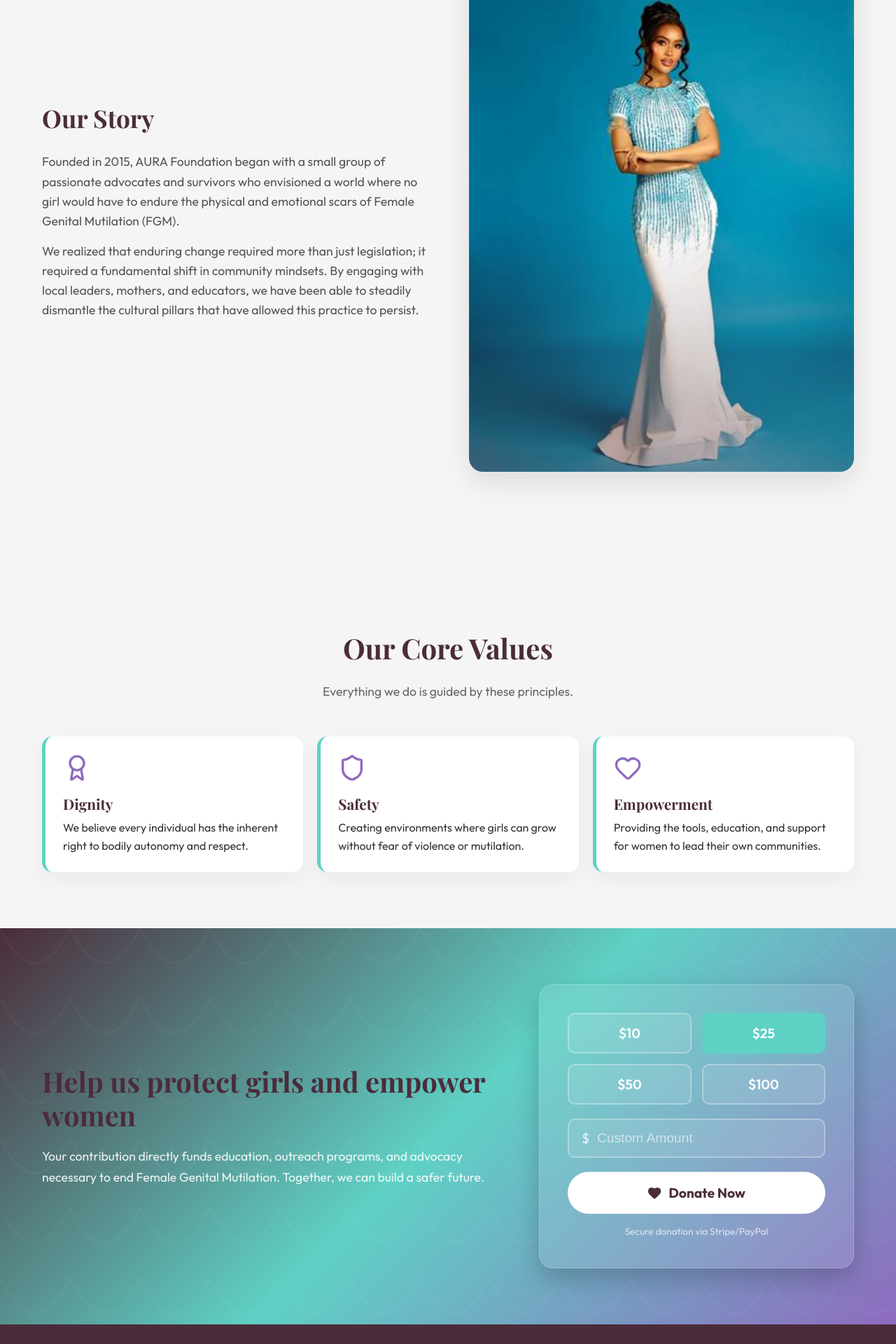
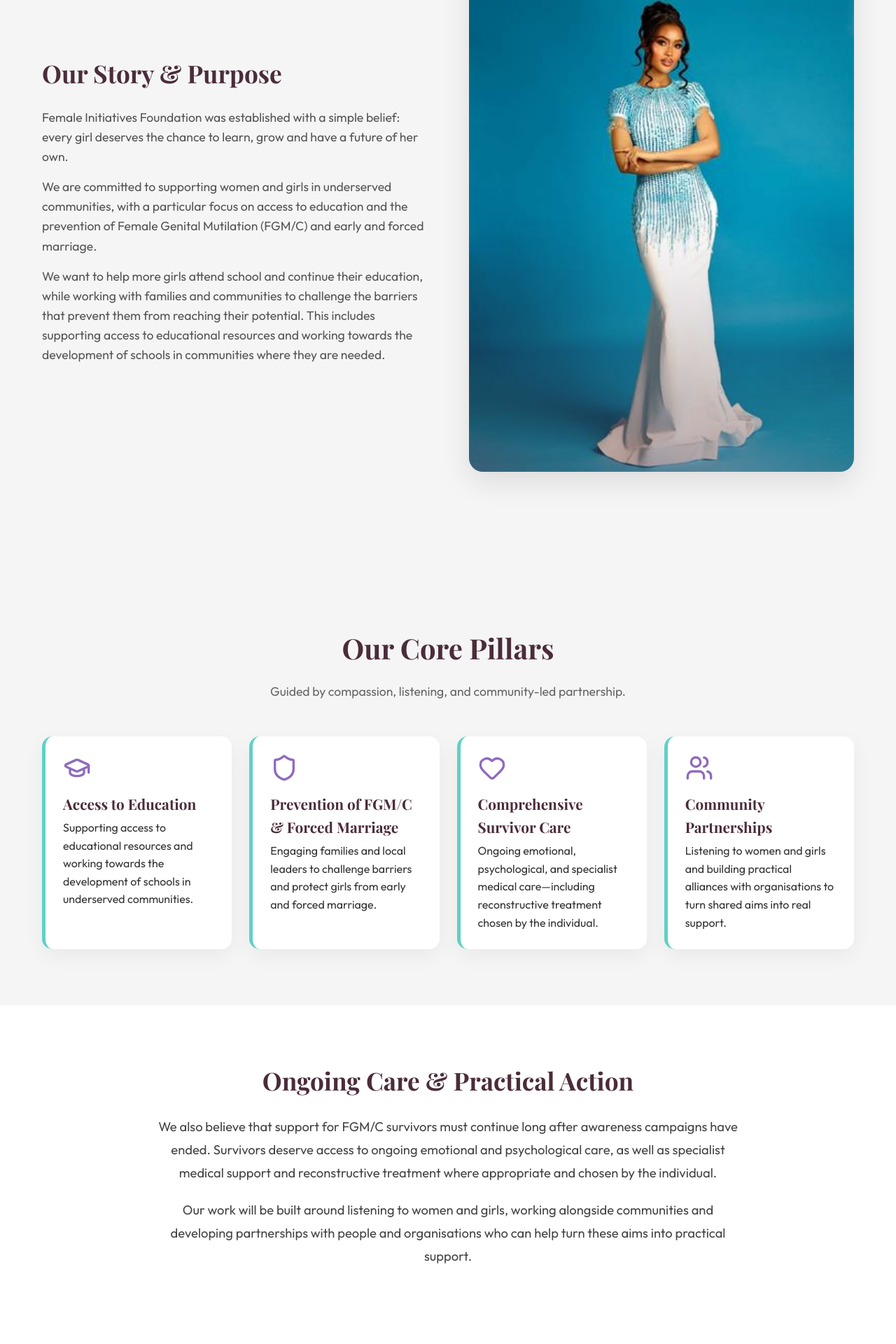
Before and after one commit to baramabaromacalin-del/aura-foundation-website, a React (Vite) app: page /#/about-us in a window 1280 px wide. Shown: the part 538-2458 px from the top of the page at 70% size. Built offline with nearby package versions, Linux system fonts and the light colour scheme; a web font is replaced by a local one.

Commit message:
Update About Us & foundation details to Female Initiatives Foundation

```diff
--- a/index.html
+++ b/index.html
@@ -4,7 +4,7 @@
     <meta charset="UTF-8" />
     <link rel="icon" type="image/svg+xml" href="/favicon.svg" />
     <meta name="viewport" content="width=device-width, initial-scale=1.0" />
-    <title>AURA Foundation - Eliminating FGM</title>
+    <title>Female Initiatives Foundation - Empowering Girls & Ending FGM/C</title>
   </head>
   <body>
     <div id="root"></div>
--- a/src/components/Footer.jsx
+++ b/src/components/Footer.jsx
@@ -10,10 +10,10 @@ const Footer = () => {
       <div className="container footer-container">
         <div className="footer-section brand">
           <div className="footer-logo-wrapper">
-            <img src={logoImg} alt="AURA Foundation Logo" className="logo-img-footer" />
+            <img src={logoImg} alt="Female Initiatives Foundation Logo" className="logo-img-footer" />
           </div>
           <p className="footer-mission">
-            Eliminating Female Genital Mutilation: One Purposeful Step at a Time.
+            Every girl deserves the chance to learn, grow and have a future of her own.
           </p>
           <div className="social-links">
             <a href="#" className="social-icon" aria-label="Facebook">FB</a>
@@ -36,7 +36,7 @@ const Footer = () => {
         <div className="footer-section contact">
           <h3>Contact Info</h3>
           <ul>
-            <li><Mail size={18} /> info@aurafoundation.org</li>
+            <li><Mail size={18} /> info@femaleinitiatives.org</li>
             <li><MapPin size={18} /> 123 Hope Avenue, NY 10012</li>
           </ul>
         </div>
@@ -44,7 +44,7 @@ const Footer = () => {
 
       <div className="footer-bottom">
         <div className="container">
-          <p>&copy; {new Date().getFullYear()} AURA Foundation. All Rights Reserved.</p>
+          <p>&copy; {new Date().getFullYear()} Female Initiatives Foundation. All Rights Reserved.</p>
         </div>
       </div>
     </footer>
--- a/src/components/Navbar.jsx
+++ b/src/components/Navbar.jsx
@@ -22,7 +22,7 @@ const Navbar = () => {
     <nav className={`navbar ${scrolled ? 'scrolled' : ''}`}>
       <div className="navbar-container container">
         <Link to="/" className="navbar-logo" onClick={() => setIsOpen(false)}>
-          <img src={logoImg} alt="AURA Foundation Logo" className="logo-img" />
+          <img src={logoImg} alt="Female Initiatives Foundation Logo" className="logo-img" />
         </Link>
 
         <div className={`nav-menu ${isOpen ? 'active' : ''}`}>
--- a/src/pages/AboutUs.jsx
+++ b/src/pages/AboutUs.jsx
@@ -1,5 +1,5 @@
 import React, { useEffect } from 'react';
-import { Target, Heart, Award, Shield } from 'lucide-react';
+import { GraduationCap, Shield, Heart, Users } from 'lucide-react';
 import { ourStoryImg } from '../assets/images';
 import DonateSection from '../components/DonateSection';
 import './Pages.css';
@@ -13,8 +13,8 @@ const AboutUs = () => {
     <div className="page fade-in">
       <div className="page-header">
         <div className="container">
-          <h1>About AURA Foundation</h1>
-          <p>Uniting voices, protecting rights, and empowering the next generation of women.</p>
+          <h1>About Female Initiatives Foundation</h1>
+          <p>Every girl deserves the chance to learn, grow, and have a future of her own.</p>
         </div>
       </div>
 
@@ -22,22 +22,21 @@ const AboutUs = () => {
         <div className="container">
           <div className="content-row">
             <div className="content-text">
-              <h2>Our Story</h2>
+              <h2>Our Story & Purpose</h2>
               <p>
-                Founded in 2015, AURA Foundation began with a small group of passionate advocates and survivors
-                who envisioned a world where no girl would have to endure the physical and emotional scars of
-                Female Genital Mutilation (FGM).
+                Female Initiatives Foundation was established with a simple belief: every girl deserves the chance to learn, grow and have a future of her own.
               </p>
               <p>
-                We realized that enduring change required more than just legislation; it required a fundamental
-                shift in community mindsets. By engaging with local leaders, mothers, and educators, we have
-                been able to steadily dismantle the cultural pillars that have allowed this practice to persist.
+                We are committed to supporting women and girls in underserved communities, with a particular focus on access to education and the prevention of Female Genital Mutilation (FGM/C) and early and forced marriage.
+              </p>
+              <p>
+                We want to help more girls attend school and continue their education, while working with families and communities to challenge the barriers that prevent them from reaching their potential. This includes supporting access to educational resources and working towards the development of schools in communities where they are needed.
               </p>
             </div>
             <div className="content-image-wrapper">
               <img
                 src={ourStoryImg}
-                alt="Woman standing confidently in an elegant light blue and white dress"
+                alt="Representative of Female Initiatives Foundation"
                 className="content-image object-cover"
               />
             </div>
@@ -48,25 +47,46 @@ const AboutUs = () => {
       <section className="mission-section section section-light">
         <div className="container">
           <div className="section-header center">
-            <h2>Our Core Values</h2>
-            <p className="subtitle">Everything we do is guided by these principles.</p>
+            <h2>Our Core Pillars</h2>
+            <p className="subtitle">Guided by compassion, listening, and community-led partnership.</p>
           </div>
 
-          <div className="mission-stats" style={{flexDirection: 'row', flexWrap: 'wrap'}}>
-            <div className="stat-card" style={{flex: '1', minWidth: '300px'}}>
-              <Award className="stat-icon" size={40} />
-              <h3>Dignity</h3>
-              <p>We believe every individual has the inherent right to bodily autonomy and respect.</p>
+          <div className="mission-stats" style={{flexDirection: 'row', flexWrap: 'wrap', gap: '25px'}}>
+            <div className="stat-card" style={{flex: '1', minWidth: '260px'}}>
+              <GraduationCap className="stat-icon" size={40} />
+              <h3>Access to Education</h3>
+              <p>Supporting access to educational resources and working towards the development of schools in underserved communities.</p>
             </div>
-            <div className="stat-card" style={{flex: '1', minWidth: '300px'}}>
+            <div className="stat-card" style={{flex: '1', minWidth: '260px'}}>
               <Shield className="stat-icon" size={40} />
-              <h3>Safety</h3>
-              <p>Creating environments where girls can grow without fear of violence or mutilation.</p>
+              <h3>Prevention of FGM/C & Forced Marriage</h3>
+              <p>Engaging families and local leaders to challenge barriers and protect girls from early and forced marriage.</p>
             </div>
-            <div className="stat-card" style={{flex: '1', minWidth: '300px'}}>
+            <div className="stat-card" style={{flex: '1', minWidth: '260px'}}>
               <Heart className="stat-icon" size={40} />
-              <h3>Empowerment</h3>
-              <p>Providing the tools, education, and support for women to lead their own communities.</p>
+              <h3>Comprehensive Survivor Care</h3>
+              <p>Ongoing emotional, psychological, and specialist medical care—including reconstructive treatment chosen by the individual.</p>
+            </div>
+            <div className="stat-card" style={{flex: '1', minWidth: '260px'}}>
+              <Users className="stat-icon" size={40} />
+              <h3>Community Partnerships</h3>
+              <p>Listening to women and girls and building practical alliances with organisations to turn shared aims into real support.</p>
+            </div>
+          </div>
+        </div>
+      </section>
+
+      <section className="content-section section-white">
+        <div className="container">
+          <div className="content-row" style={{ display: 'flex', justifyContent: 'center' }}>
+            <div className="content-text" style={{ maxWidth: '850px', textAlign: 'center' }}>
+              <h2>Ongoing Care & Practical Action</h2>
+              <p style={{ fontSize: '1.15rem', lineHeight: '1.8', color: '#444', marginBottom: '20px' }}>
+                We also believe that support for FGM/C survivors must continue long after awareness campaigns have ended. Survivors deserve access to ongoing emotional and psychological care, as well as specialist medical support and reconstructive treatment where appropriate and chosen by the individual.
+              </p>
+              <p style={{ fontSize: '1.15rem', lineHeight: '1.8', color: '#444' }}>
+                Our work will be built around listening to women and girls, working alongside communities and developing partnerships with people and organisations who can help turn these aims into practical support.
+              </p>
             </div>
           </div>
         </div>
--- a/src/pages/ContactUs.jsx
+++ b/src/pages/ContactUs.jsx
@@ -53,7 +53,7 @@ const ContactUs = () => {
                 <Mail className="info-icon" size={24} />
                 <div>
                   <h4>Email Us</h4>
-                  <p>info@aurafoundation.org</p>
+                  <p>info@femaleinitiatives.org</p>
                 </div>
               </div>
 
--- a/src/pages/Home.jsx
+++ b/src/pages/Home.jsx
@@ -45,10 +45,10 @@ const Home = () => {
           <div className="mission-text">
             <h2>Our Mission</h2>
             <p>
-              AURA Foundation operates on the fundamental belief that every girl and woman
-              has the right to health, dignity, and a life free from violence. We strive to
-              eradicate FGM by educating communities, providing safe havens, advocating for policy
-              change, and supporting survivors through holistic care.
+              Female Initiatives Foundation was established with a simple belief: every girl deserves
+              the chance to learn, grow and have a future of her own. We are committed to supporting
+              women and girls in underserved communities, with a particular focus on access to education
+              and the prevention of Female Genital Mutilation (FGM/C) and early and forced marriage.
             </p>
           </div>
           <div className="mission-stats">
```
